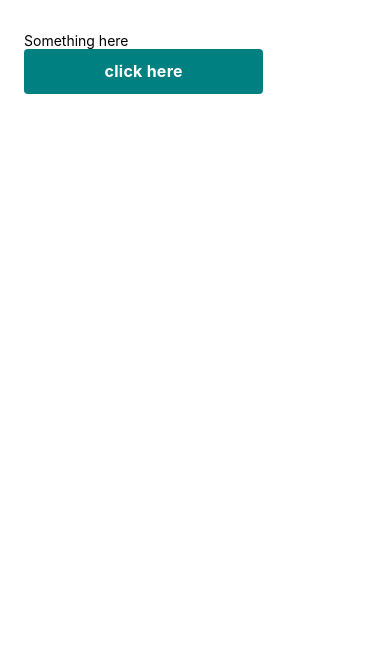
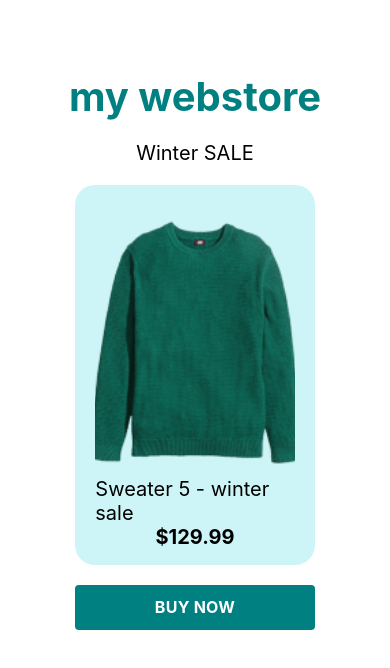
Before and after one commit to mmendesas/sdk-bridge, a React Native app in the folder mobile/: screen / in a window 390 px wide. Shown: the top 668 px of the page. Built offline with nearby package versions, Linux system fonts and the light colour scheme.

Commit message:
feat(mobile): render webstore section

```diff
--- /dev/null
+++ b/mobile/src/data.ts
@@ -0,0 +1,6 @@
+export const product = {
+  id: 123,
+  name: 'Sweater 5 - winter sale',
+  img: require('./assets/sweater1.png'),
+  price: '$129.99',
+};
--- a/mobile/src/screens/Home.tsx
+++ b/mobile/src/screens/Home.tsx
@@ -1,18 +1,12 @@
 import React from 'react';
-import {Text, View, StyleSheet} from 'react-native';
+import {View, StyleSheet} from 'react-native';
 
-import {Button} from '../components/Button';
+import {Webstore} from '../sections/Webstore';
 
 export const Home = () => {
   return (
     <View style={styles.container}>
-      <Text>Something here</Text>
-      <Button
-        text="click here"
-        onPress={() => {
-          console.log('button was clicked');
-        }}
-      />
+      <Webstore />
     </View>
   );
 };
--- /dev/null
+++ b/mobile/src/sections/Webstore.tsx
@@ -0,0 +1,64 @@
+import React from 'react';
+import {Image, View, Text, StyleSheet} from 'react-native';
+
+import {Button} from '../components/Button';
+import {product} from '../data';
+
+export const Webstore = () => {
+  return (
+    <View style={styles.container}>
+      <Text style={styles.title}>my webstore</Text>
+      <Text style={styles.cardTitle}>Winter SALE</Text>
+
+      <View style={styles.card}>
+        <Image
+          source={product.img}
+          resizeMode="cover"
+          style={{height: '80%'}}
+        />
+
+        <Text style={styles.cardTitle}>{product.name}</Text>
+        <Text style={styles.cardPrice}>{product.price}</Text>
+      </View>
+
+      <Button
+        text="BUY NOW"
+        onPress={() => {
+          console.log('button was clicked');
+        }}
+      />
+    </View>
+  );
+};
+
+const styles = StyleSheet.create({
+  container: {
+    flex: 1,
+    display: 'flex',
+    alignItems: 'center',
+    gap: 20,
+    marginTop: 40,
+  },
+  title: {
+    fontSize: 40,
+    fontWeight: 'bold',
+    color: 'teal',
+  },
+  card: {
+    width: '70%',
+    height: 380,
+    backgroundColor: '#cdf4f6',
+    borderRadius: 20,
+    display: 'flex',
+    alignItems: 'center',
+    padding: 20,
+  },
+  cardTitle: {
+    fontSize: 20,
+  },
+  cardPrice: {
+    fontSize: 20,
+    fontWeight: 'bold',
+    color: 'black',
+  },
+});
```
Also changed, not shown: mobile/src/assets/sweater1.png (added).
